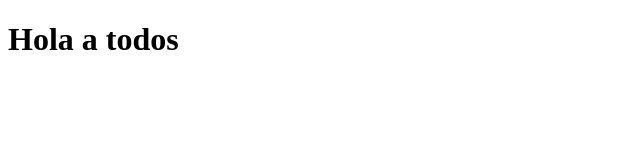
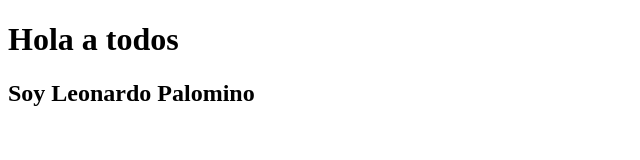
Before and after one commit to ALP300/java_landing, a plain HTML site: page index.html in a window 1280 px wide. Shown: the whole page, without its empty margins (0-640 px from the left). Drawn offline with Linux system fonts and the light colour scheme.

Commit message:
Agregar cambios de saludo

```diff
--- a/index.html
+++ b/index.html
@@ -7,5 +7,6 @@
 </head>
 <body>
     <h1>Hola a todos</h1>
+    <h2>Soy Leonardo Palomino</h2>
 </body>
 </html>
```
